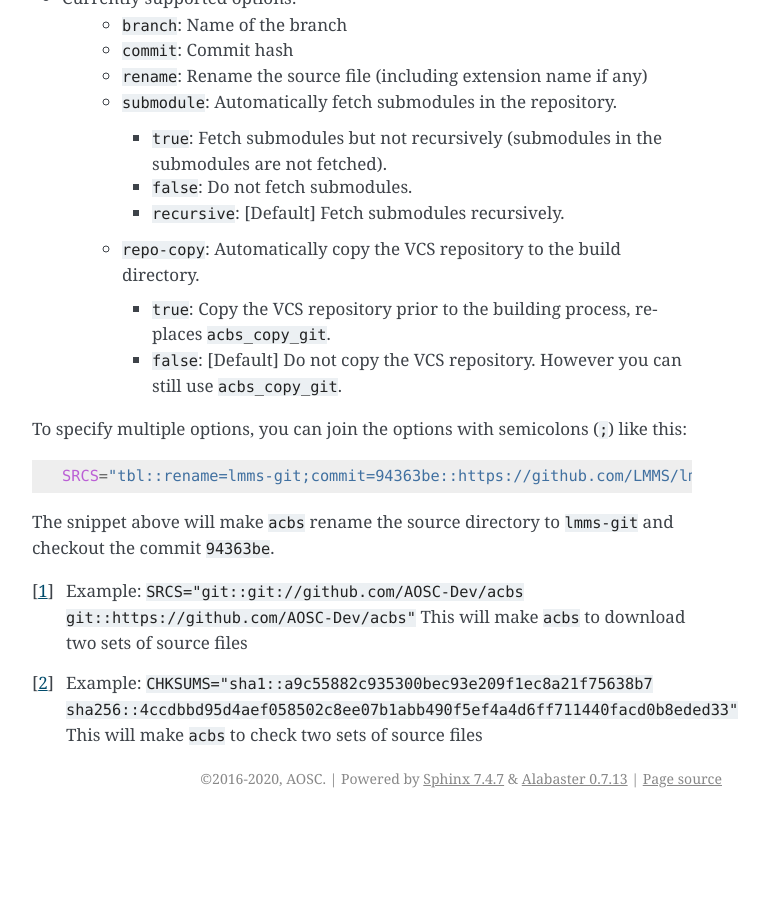
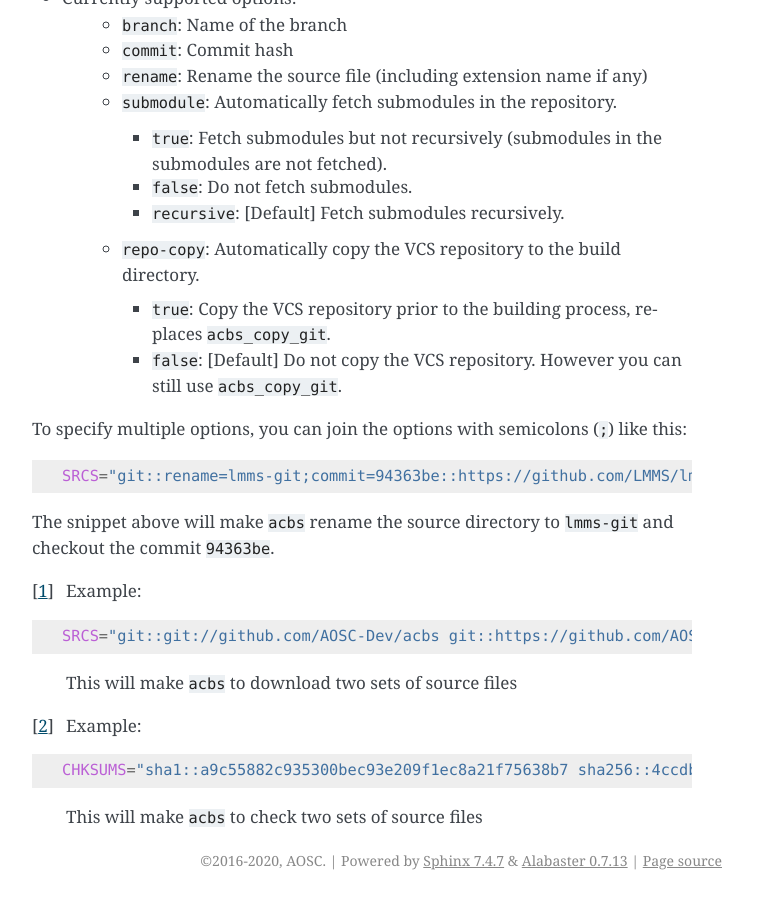
Before and after one commit to AOSC-Dev/acbs, a Sphinx documentation site: the page built from docs/source/spec_format.rst, in a window 1280 px wide and 900 px high, scrolled down 1777 px. Shown: the whole window, without its empty margins (388-1157 px from the left). Built offline with Sphinx 7.4.7, drawn with Linux system fonts in a browser that asks for light colours; before the commit the page ends 2595 px from its top, so only the background shows below that; some of the changed text lies outside the part shown.

Commit message:
docs: fix typos and adjust footnote format

```diff
--- a/docs/source/spec_format.rst
+++ b/docs/source/spec_format.rst
@@ -75,10 +75,23 @@ To specify multiple options, you can join the options with semicolons (``;``) li
 
 .. code-block:: bash
 
-  SRCS="tbl::rename=lmms-git;commit=94363be::https://github.com/LMMS/lmms"
+  SRCS="git::rename=lmms-git;commit=94363be::https://github.com/LMMS/lmms"
 
 The snippet above will make ``acbs`` rename the source directory to ``lmms-git`` and checkout the commit ``94363be``.
 
 .. _Autobuild3: https://wiki.aosc.io/developer/packaging/autobuild3-manual/#the-defines-file
-.. [1] Example: ``SRCS="git::git://github.com/AOSC-Dev/acbs git::https://github.com/AOSC-Dev/acbs"`` This will make ``acbs`` to download two sets of source files
-.. [2] Example: ``CHKSUMS="sha1::a9c55882c935300bec93e209f1ec8a21f75638b7 sha256::4ccdbbd95d4aef058502c8ee07b1abb490f5ef4a4d6ff711440facd0b8eded33"`` This will make ``acbs`` to check two sets of source files
+.. [1] Example:
+
+  .. code-block:: bash
+
+    SRCS="git::git://github.com/AOSC-Dev/acbs git::https://github.com/AOSC-Dev/acbs"
+
+  This will make ``acbs`` to download two sets of source files
+
+.. [2] Example:
+
+  .. code-block:: bash
+
+    CHKSUMS="sha1::a9c55882c935300bec93e209f1ec8a21f75638b7 sha256::4ccdbbd95d4aef058502c8ee07b1abb490f5ef4a4d6ff711440facd0b8eded33"
+
+  This will make ``acbs`` to check two sets of source files
```
Also changed, not shown: other parts of docs/source/spec_format.rst (+1 -1 lines).
